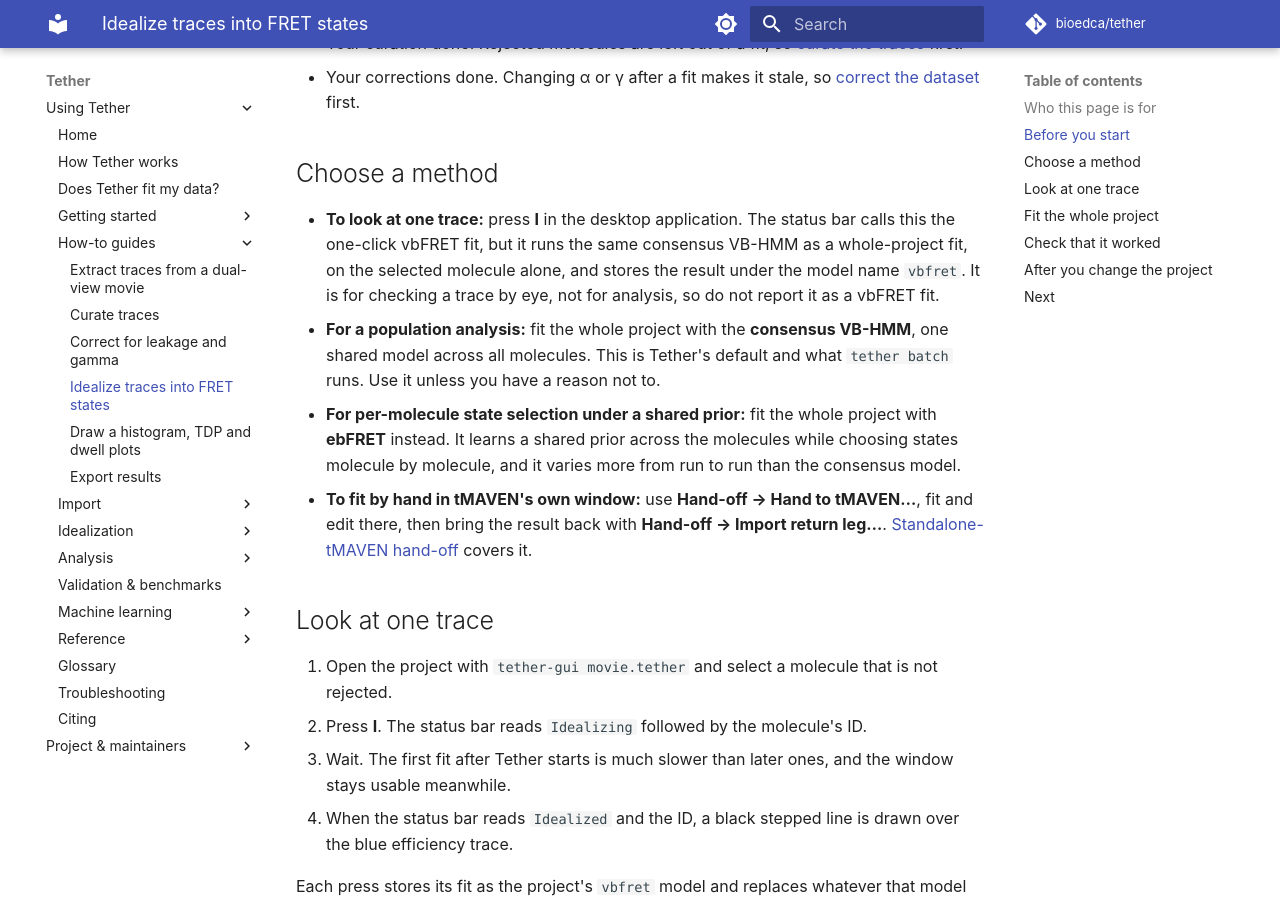
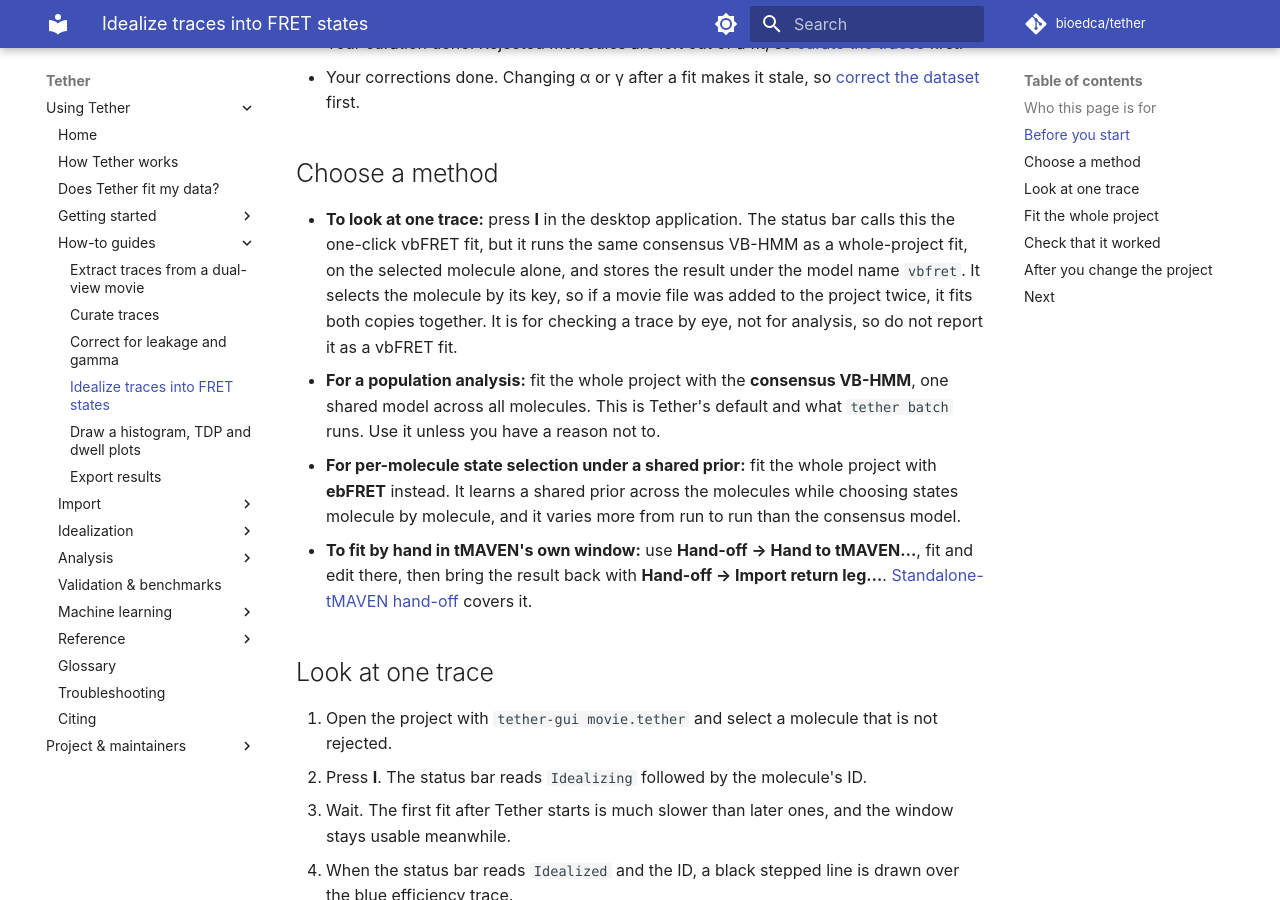
Before and after one commit to bioedca/tether, an MkDocs documentation site: the page built from docs/how-to/idealize.md, in a window 1280 px wide and 900 px high, scrolled down 673 px. Built offline with MkDocs 1.6.1 and Material for MkDocs 9.7.7, drawn with Linux system fonts in a browser that asks for light colours; comment, search, counter and statistics services are not loaded; the version menu is left out.

Commit message:
docs(how-to): say the one-click fit takes every copy of a twice-added movie (#177)

```diff
--- a/docs/how-to/idealize.md
+++ b/docs/how-to/idealize.md
@@ -30,6 +30,8 @@
 - **To look at one trace:** press **I** in the desktop application. The status bar calls
   this the one-click vbFRET fit, but it runs the same consensus VB-HMM as a whole-project
   fit, on the selected molecule alone, and stores the result under the model name `vbfret`.
+  It selects the molecule by its key, so if a movie file was added to the project twice, it
+  fits both copies together.
   It is for checking a trace by eye, not for analysis, so do not report it as a vbFRET fit.
 - **For a population analysis:** fit the whole project with the **consensus VB-HMM**, one
   shared model across all molecules. This is Tether's default and what `tether batch` runs.
```
